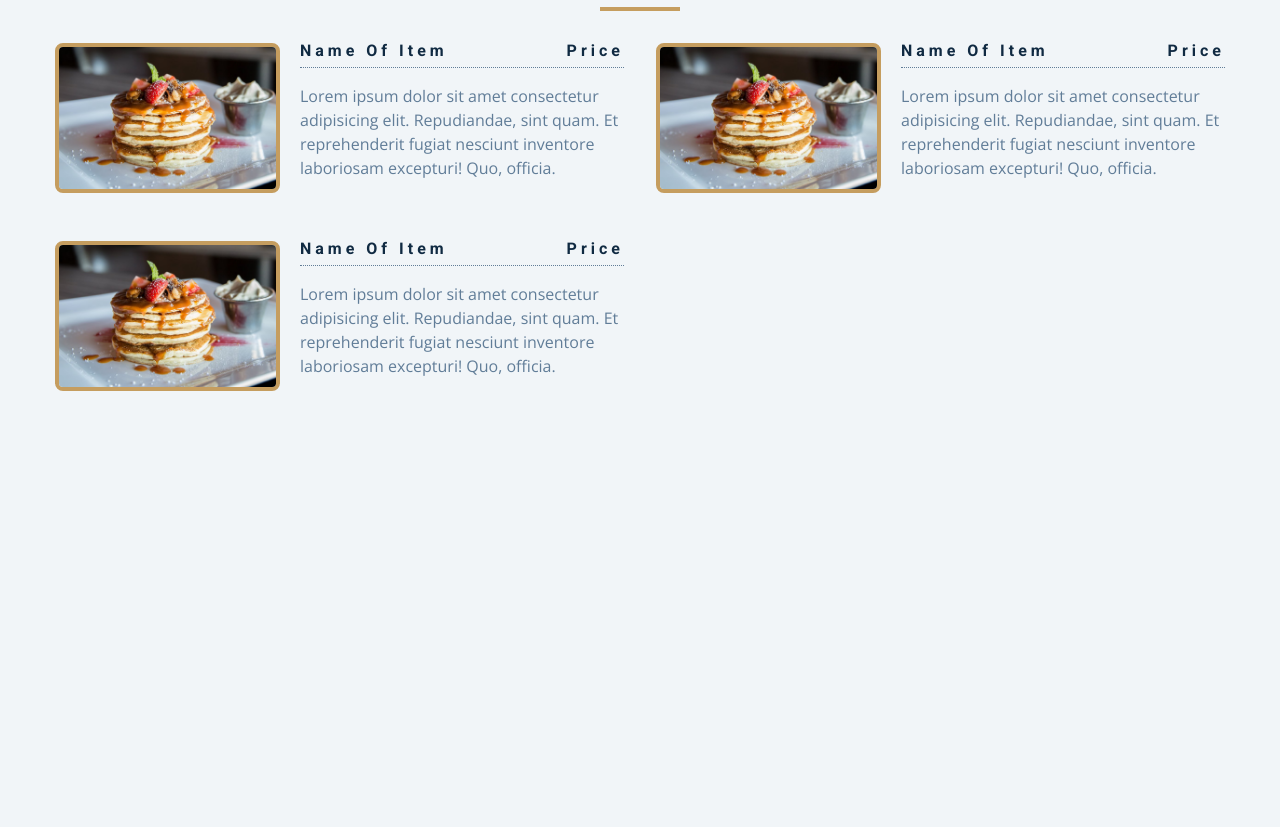
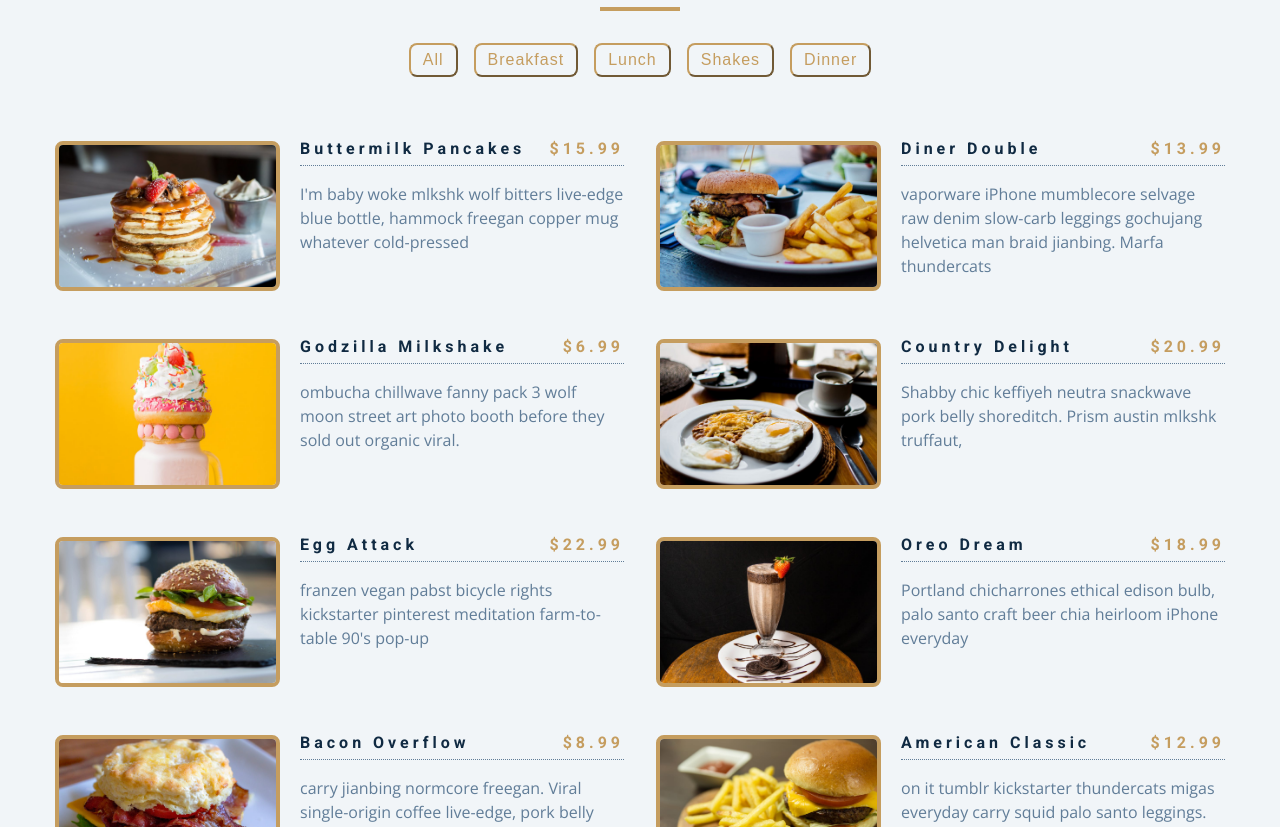
Before and after one commit to HumbleGh/JS-Pro5, a plain HTML site: page index.html in a window 1280 px wide. Shown: the part 125-952 px from the top of the page. Before the commit the page ends 800 px from the top, so only its background shows below. Drawn offline with nearby package versions, Linux system fonts and the light colour scheme.

Commit message:
Menu updated

```diff
--- a/app.js
+++ b/app.js
@@ -1,102 +1,97 @@
-// Creating Array for the menu
-
 const menu = [
   {
     id: 1,
-        title: "title goes here",
-        categort: "categories",
-        price: 232,
+    title: "buttermilk pancakes",
+    category: "breakfast",
+    price: 15.99,
     img: "./images/item-1.jpeg",
-        desc: `Something about the product goes here`
+    desc: `I'm baby woke mlkshk wolf bitters live-edge blue bottle, hammock freegan copper mug whatever cold-pressed `,
   },
   {
     id: 2,
-        title: "title goes here",
-        categort: "categories",
-        price: 232,
+    title: "diner double",
+    category: "lunch",
+    price: 13.99,
     img: "./images/item-2.jpeg",
-        desc: `Something about the product goes here`
+    desc: `vaporware iPhone mumblecore selvage raw denim slow-carb leggings gochujang helvetica man braid jianbing. Marfa thundercats `,
   },
   {
     id: 3,
-        title: "title goes here",
-        categort: "categories",
-        price: 232,
+    title: "godzilla milkshake",
+    category: "shakes",
+    price: 6.99,
     img: "./images/item-3.jpeg",
-        desc: `Something about the product goes here`
+    desc: `ombucha chillwave fanny pack 3 wolf moon street art photo booth before they sold out organic viral.`,
   },
   {
     id: 4,
-        title: "title goes here",
-        categort: "categories",
-        price: 232,
+    title: "country delight",
+    category: "breakfast",
+    price: 20.99,
     img: "./images/item-4.jpeg",
-        desc: `Something about the product goes here`
+    desc: `Shabby chic keffiyeh neutra snackwave pork belly shoreditch. Prism austin mlkshk truffaut, `,
   },
   {
     id: 5,
-        title: "title goes here",
-        categort: "categories",
-        price: 232,
+    title: "egg attack",
+    category: "lunch",
+    price: 22.99,
     img: "./images/item-5.jpeg",
-        desc: `Something about the product goes here`
+    desc: `franzen vegan pabst bicycle rights kickstarter pinterest meditation farm-to-table 90's pop-up `,
   },
   {
     id: 6,
-        title: "title goes here",
-        categort: "categories",
-        price: 232,
+    title: "oreo dream",
+    category: "shakes",
+    price: 18.99,
     img: "./images/item-6.jpeg",
-        desc: `Something about the product goes here`
+    desc: `Portland chicharrones ethical edison bulb, palo santo craft beer chia heirloom iPhone everyday`,
   },
   {
     id: 7,
-        title: "title goes here",
-        categort: "categories",
-        price: 232,
+    title: "bacon overflow",
+    category: "breakfast",
+    price: 8.99,
     img: "./images/item-7.jpeg",
-        desc: `Something about the product goes here`
+    desc: `carry jianbing normcore freegan. Viral single-origin coffee live-edge, pork belly cloud bread iceland put a bird `,
   },
   {
     id: 8,
-        title: "title goes here",
-        categort: "categories",
-        price: 232,
+    title: "american classic",
+    category: "lunch",
+    price: 12.99,
     img: "./images/item-8.jpeg",
-        desc: `Something about the product goes here`
+    desc: `on it tumblr kickstarter thundercats migas everyday carry squid palo santo leggings. Food truck truffaut  `,
   },
   {
     id: 9,
-        title: "title goes here",
-        categort: "categories",
-        price: 232,
+    title: "quarantine buddy",
+    category: "shakes",
+    price: 16.99,
     img: "./images/item-9.jpeg",
-        desc: `Something about the product goes here`
+    desc: `skateboard fam synth authentic semiotics. Live-edge lyft af, edison bulb yuccie crucifix microdosing.`,
   },
   {
     id: 10,
-        title: "title goes here",
-        categort: "categories",
-        price: 232,
+    title: "bison steak",
+    category: "dinner",
+    price: 22.99,
     img: "./images/item-10.jpeg",
-        desc: `Something about the product goes here`
+    desc: `skateboard fam synth authentic semiotics. Live-edge lyft af, edison bulb yuccie crucifix microdosing.`,
   },
 ];
-
-
-// Getting Elements
+// get parent element
 const sectionCenter = document.querySelector(".section-center");
 const btnContainer = document.querySelector(".btn-container");
-
-// Dsiplay all items
+// display all items when page loads
 window.addEventListener("DOMContentLoaded", function () {
-    displayMenuItems(menu);
+  diplayMenuItems(menu);
   displayMenuButtons();
 });
 
-// defining the display function
-function displayMenuItems(menu) {
+function diplayMenuItems(menuItems) {
   let displayMenu = menuItems.map(function (item) {
+    // console.log(item);
 
     return `<article class="menu-item">
           <img src=${item.img} alt=${item.title} class="photo" />
@@ -111,13 +106,12 @@ function displayMenuItems(menu) {
           </div>
         </article>`;
   });
-
-    displayMenu = displayMenu.join("")
+  displayMenu = displayMenu.join("");
+  // console.log(displayMenu);
 
   sectionCenter.innerHTML = displayMenu;
 }
-
-function displayMenuButtons ( ) {
+function displayMenuButtons() {
   const categories = menu.reduce(
     function (values, item) {
       if (!values.includes(item.category)) {
@@ -150,9 +144,9 @@ function displayMenuButtons ( ) {
         }
       });
       if (category === "all") {
-          displayMenuItems(menu);
+        diplayMenuItems(menu);
       } else {
-          displayMenuItems(menuCategory);
+        diplayMenuItems(menuCategory);
       }
     });
   });
--- a/index.html
+++ b/index.html
@@ -1,39 +1,44 @@
 <!DOCTYPE html>
 <html lang="en">
   <head>
-    <meta charset="UTF-8">
-    <meta name="viewport" content="width=device-width, initial-scale=1.0">
-    <title> Menu</title>
-
-    <!-- Adding  font awesome -->
-    <link rel="stylesheet" href="https://cdnjs.cloudflare.com/ajax/libs/font-awesome/5.14.0/css/all.min.css">
-
-    <!-- Adding styles -->
-    <link rel="stylesheet" href="styles.css">
-
+    <meta charset="UTF-8" />
+    <meta name="viewport" content="width=device-width, initial-scale=1.0" />
+    <title>Menu</title>
+    <!-- font-awesome -->
+    <link
+      rel="stylesheet"
+      href="https://cdnjs.cloudflare.com/ajax/libs/font-awesome/5.14.0/css/all.min.css"
+    />
+    <!-- styles -->
+    <link rel="stylesheet" href="styles.css" />
   </head>
-
   <body>
     <section class="menu">
-        <!-- Adding title -->
+      <!-- title -->
       <div class="title">
-            <h2>Our Menu</h2>
+        <h2>our menu</h2>
         <div class="underline"></div>
       </div>
-
-        <div class="container">
-
+      <!-- filter buttons -->
+      <div class="btn-container">
+        <!-- <button type="button" class="filter-btn" data-id="all">all</button>
+        <button type="button" class="filter-btn" data-id="breakfast">
+          breakfast
+        </button>
+        <button type="button" class="filter-btn" data-id="lunch">lunch</button>
+        <button type="button" class="filter-btn" data-id="shakes">
+          shakes
+        </button> -->
       </div>
-
+      <!-- menu items -->
       <div class="section-center">
-
-            <!-- Single item -->
+        <!-- single item -->
         <article class="menu-item">
-                <img src="./menu-item.jpeg" alt="menu item" class="photo" alt="">
+          <img src="./menu-item.jpeg" alt="menu item" class="photo" />
           <div class="item-info">
             <header>
-                        <h4>Name of item</h4>
-                        <h4>price</h4>
+              <h4>buttermilk pancakes</h4>
+              <h4 class="price">$15</h4>
             </header>
             <p class="item-text">
               Lorem ipsum dolor sit amet consectetur adipisicing elit.
@@ -42,17 +47,14 @@
             </p>
           </div>
         </article>
-            <!-- End of single item -->
-
-
-
-            <!-- Single item -->
+        <!-- end of single item -->
+        <!-- single item -->
         <article class="menu-item">
-                <img src="./menu-item.jpeg" alt="menu item" class="photo" alt="">
+          <img src="./menu-item.jpeg" alt="menu item" class="photo" />
           <div class="item-info">
             <header>
-                        <h4>Name of item</h4>
-                        <h4>price</h4>
+              <h4>buttermilk pancakes</h4>
+              <h4 class="price">$15</h4>
             </header>
             <p class="item-text">
               Lorem ipsum dolor sit amet consectetur adipisicing elit.
@@ -61,16 +63,14 @@
             </p>
           </div>
         </article>
-            <!-- End of single item -->
-
-
-            <!-- Single item -->
+        <!-- end of single item -->
+        <!-- single item -->
         <article class="menu-item">
-                <img src="./menu-item.jpeg" alt="menu item" class="photo" alt="">
+          <img src="./menu-item.jpeg" alt="menu item" class="photo" />
           <div class="item-info">
             <header>
-                        <h4>Name of item</h4>
-                        <h4>price</h4>
+              <h4>buttermilk pancakes</h4>
+              <h4 class="price">$15</h4>
             </header>
             <p class="item-text">
               Lorem ipsum dolor sit amet consectetur adipisicing elit.
@@ -79,12 +79,10 @@
             </p>
           </div>
         </article>
-            <!-- End of single item -->
-
+        <!-- end of single item -->
       </div>
     </section>
-
-    <!-- Adding javascript -->
+    <!-- javascript -->
     <script src="app.js"></script>
   </body>
 </html>
```
Lines whose indentation alone changed are shown as unchanged.
